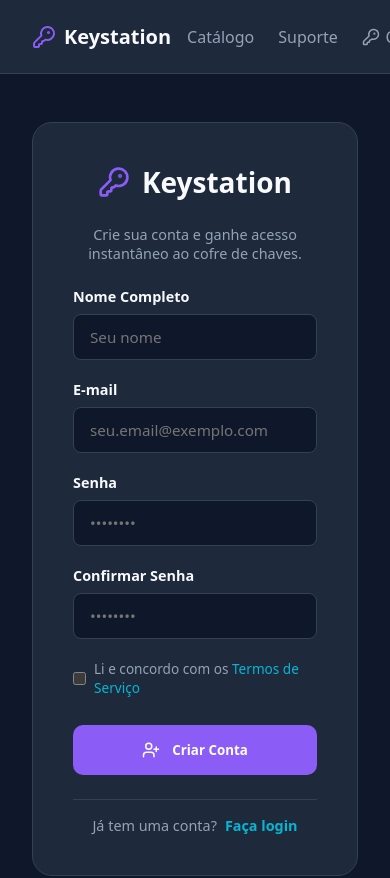
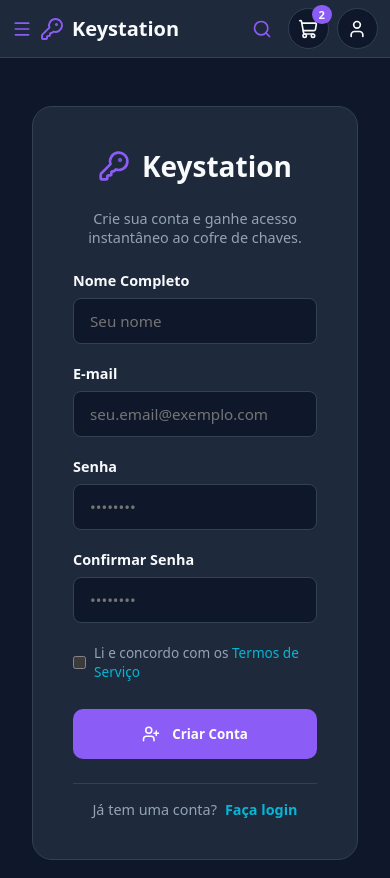
Before and after one commit to GeovanedosSantos/ecommerce-keystation, a Next.js app: page /register in a window 390 px wide. Shown: the top 878 px of the page. Built offline with nearby package versions, Linux system fonts and the light colour scheme.

Commit message:
refactor:Mudanças no header focando na acessbilidade e funcionamento mobile

```diff
--- a/src/app/globals.css
+++ b/src/app/globals.css
@@ -19,7 +19,7 @@ html {
 html,
 body {
   max-width: 100vw;
-  overflow-x: hidden;
+  overflow-x: clip;
 }
 
 body {
--- a/src/components/Header.module.css
+++ b/src/components/Header.module.css
@@ -1,3 +1,4 @@
+/* Breakpoint mobile/desktop: 768px / 769px. Manter em sincronia com o matchMedia em HeaderContent.tsx. */
 .header {
   background-color: var(--bg-surface);
   border-bottom: 1px solid var(--border-color);
@@ -5,15 +6,24 @@
   top: 0;
   z-index: 100;
   padding: 1rem 2rem;
-}
 
-.container {
-  max-width: 1280px;
-  margin: 0 auto;
   display: flex;
   align-items: center;
   justify-content: space-between;
+  gap: 1rem;
+}
+
+.wrapperLeft,
+.wrapperRight {
+  display: flex;
+  align-items: center;
   gap: 2rem;
+  flex: 1 1 0;
+  min-width: 200px;
+}
+
+.wrapperRight {
+  justify-content: flex-end;
 }
 
 .logo {
@@ -23,16 +33,25 @@
   font-size: 1.25rem;
   font-weight: 700;
   color: var(--text-main);
+  white-space: nowrap;
 }
 
 .logoIcon {
+  flex-shrink: 0;
   color: var(--primary);
 }
 
 .searchBar {
+  flex: 0 1 600px;
+  position: relative;
+  display: flex;
+  align-items: center;
+}
+
+.searchField {
+  position: relative;
   flex: 1;
-  max-width: 500px;
-  position: relative;
+  min-width: 0;
   display: flex;
   align-items: center;
 }
@@ -41,21 +60,33 @@
   position: absolute;
   left: 1rem;
   color: var(--text-secondary);
+  pointer-events: none;
 }
 
+.searchButton {
+  display: none;
+  color: var(--primary);
+  background-color: transparent;
+  border: none;
+}
+
+/* Manter 1rem: abaixo de 16px o iOS dá zoom na página ao focar o campo. */
 .searchInput {
   width: 100%;
+  appearance: none;
   background-color: var(--bg-main);
   border: 1px solid var(--border-color);
   border-radius: 9999px;
   padding: 0.75rem 1rem 0.75rem 2.75rem;
   color: var(--text-main);
   outline: none;
-  transition: border-color 0.2s;
+  transition: border-color 0.2s, box-shadow 0.2s;
+  font-size: 1rem;
 }
 
 .searchInput:focus {
   border-color: var(--primary);
+  box-shadow: 0 0 0 1px var(--primary);
 }
 
 .nav {
@@ -64,21 +95,10 @@
   gap: 1.5rem;
 }
 
-.navLink {
-  display: flex;
-  align-items: center;
-  gap: 0.35rem;
-  color: var(--text-secondary);
-  font-weight: 500;
-  transition: color 0.2s;
-}
-
-.navLink:hover {
-  color: var(--text-main);
-}
-
-.cartBtn, .userBtn {
+.cartBtn,
+.userBtn {
   position: relative;
+  flex-shrink: 0;
   background-color: var(--bg-main);
   border: 1px solid var(--border-color);
   color: var(--text-main);
@@ -87,10 +107,11 @@
   display: flex;
   align-items: center;
   justify-content: center;
-  transition: all 0.2s;
+  transition: border-color 0.2s, color 0.2s;
 }
 
-.cartBtn:hover, .userBtn:hover {
+.cartBtn:hover,
+.userBtn:hover {
   border-color: var(--primary);
   color: var(--primary);
 }
@@ -99,19 +120,123 @@
   position: absolute;
   top: -4px;
   right: -4px;
+  min-width: 1.25rem;
+  text-align: center;
   background-color: var(--primary);
-  color: white;
+  color: var(--text-main);
   font-size: 0.7rem;
   font-weight: 700;
   padding: 2px 6px;
   border-radius: 9999px;
 }
 
+.loginButton {
+  display: inline-flex;
+  align-items: center;
+  flex-shrink: 0;
+  background-color: var(--primary);
+  color: var(--text-main);
+  font-weight: 600;
+  padding: 0.6rem 1.25rem;
+  border-radius: 8px;
+  white-space: nowrap;
+  transition: background-color 0.2s;
+}
+
+.loginButton:hover {
+  background-color: var(--primary-hover);
+}
+
+.searchToggle {
+  display: none;
+}
+
+.sidebarButton {
+  display: flex;
+  flex-shrink: 0;
+  background: transparent;
+  border: none;
+  color: var(--primary);
+  transition: color 0.2s;
+}
+
+.sidebarButton:hover,
+.searchButton:hover {
+  color: var(--primary-hover);
+}
+
+.sidebarButton:focus-visible,
+.searchButton:focus-visible,
+.searchToggle:focus-visible,
+.cartBtn:focus-visible,
+.userBtn:focus-visible,
+.loginButton:focus-visible,
+.logo:focus-visible {
+  outline: 2px solid var(--primary);
+  outline-offset: 2px;
+}
+
 @media (max-width: 768px) {
   .searchBar {
     display: none;
   }
-  .container {
+
+  .searchButton {
+    display: flex;
+    flex-shrink: 0;
+    padding: 0.5rem;
+  }
+
+  .searchToggle {
+    display: flex;
+    flex-shrink: 0;
+    border: none;
+    color: var(--text-main);
+    background-color: transparent;
+    padding: 0.5rem;
+  }
+
+  .wrapperLeft,
+  .wrapperRight {
+    flex: 0 1 auto;
+    min-width: 0;
     gap: 1rem;
   }
+
+  .header {
+    padding: 0.5rem 1rem;
+  }
+
+  .searchBarOpen {
+    display: flex;
+    position: absolute;
+    inset: 0;
+    padding: 0 1rem;
+    gap: 0.5rem;
+    background-color: var(--bg-surface);
+  }
 }
+
+@media (max-width: 400px) {
+  .header {
+    gap: 0.5rem;
+    padding: 0.5rem 0.75rem;
+  }
+
+  .searchBarOpen {
+    padding: 0 0.75rem;
+    gap: 0.25rem;
+  }
+
+  .wrapperLeft,
+  .wrapperRight,
+  .nav {
+    gap: 0.5rem;
+  }
+}
+
+@media (max-width: 340px) {
+  .logoText {
+    display: none;
+  }
+}
--- a/src/components/Header.tsx
+++ b/src/components/Header.tsx
@@ -1,45 +1,43 @@
 import Link from "next/link";
-import { ShoppingCart, User, Search, KeyRound, ShieldCheck } from "lucide-react";
+import { ShoppingCart, User } from "lucide-react";
 import styles from "./Header.module.css";
+import { HeaderContent } from "./HeaderContent";
+
+function UserButtons({isLogged, cartCount}: { isLogged: boolean, cartCount: number }) {
+  if (isLogged) {
+    return (
+        <div className={styles.nav}>
+          <Link
+            href="/cart"
+            className={styles.cartBtn}
+            aria-label={cartCount > 0 ? `Carrinho, ${cartCount} ${cartCount === 1 ? "item" : "itens"}` : "Carrinho"}
+          >
+            <ShoppingCart size={20} />
+            {cartCount > 0 && <span className={styles.cartBadge} aria-hidden="true">{cartCount}</span>}
+          </Link>
+          <Link href="/account/vault" className={styles.userBtn} aria-label="Conta">
+            <User size={20} />
+          </Link>
+        </div>
+    )
+  }
+
+  return (
+    <div className={styles.nav}>
+      <Link href="/login" className={styles.loginButton}>
+        Entrar
+      </Link>
+    </div>
+  )
+}
 
 export function Header() {
+  const isLogged = true
+  const cartCount = 2
+
   return (
     <header className={styles.header}>
-      <div className={styles.container}>
-        <Link href="/" className={styles.logo}>
-          <KeyRound className={styles.logoIcon} />
-          <span>Keystation</span>
-        </Link>
-
-        <div className={styles.searchBar}>
-          <Search className={styles.searchIcon} />
-          <input
-            type="text"
-            placeholder="Buscar jogos, desenvolvedoras..."
-            className={styles.searchInput}
-          />
-        </div>
-
-        <nav className={styles.nav}>
-          <Link href="/catalog" className={styles.navLink}>
-            Catálogo
-          </Link>
-          <Link href="/support" className={styles.navLink}>
-            Suporte
-          </Link>
-          <Link href="/account/vault" className={styles.navLink}>
-            <KeyRound size={18} />
-            <span>Cofre</span>
-          </Link>
-          <Link href="/cart" className={styles.cartBtn} aria-label="Carrinho">
-            <ShoppingCart size={20} />
-            <span className={styles.cartBadge}>2</span>
-          </Link>
-          <Link href="/login" className={styles.userBtn} aria-label="Conta">
-            <User size={20} />
-          </Link>
-        </nav>
-      </div>
+      <HeaderContent userButtons={<UserButtons isLogged={isLogged} cartCount={cartCount} />} />
     </header>
   );
 }
--- /dev/null
+++ b/src/components/HeaderContent.tsx
@@ -0,0 +1,100 @@
+'use client'
+import Form from "next/form";
+import Link from "next/link";
+import { usePathname } from "next/navigation";
+import { Search, KeyRound, Menu, ChevronLeft } from "lucide-react";
+import styles from "./Header.module.css";
+import { useEffect, useRef, useState, type KeyboardEvent, type ReactNode } from "react";
+import { flushSync } from "react-dom";
+
+const SEARCH_ID = "header-search";
+
+export function HeaderContent({ userButtons }: { userButtons: ReactNode }) {
+  const pathname = usePathname()
+  const [isOpen, setOpen] = useState(false)
+  const [lastPathname, setLastPathname] = useState(pathname)
+  const inputRef = useRef<HTMLInputElement>(null)
+  const openButtonRef = useRef<HTMLButtonElement>(null)
+
+  if (pathname !== lastPathname) {
+    setLastPathname(pathname)
+    setOpen(false)
+  }
+
+  // Os itens atrás do overlay ficam inert, então ele não pode continuar aberto no desktop.
+  useEffect(() => {
+    // Mesmo breakpoint do Header.module.css (max-width: 768px).
+    const desktop = window.matchMedia("(min-width: 769px)")
+    const closeOnDesktop = () => {
+      if (desktop.matches) setOpen(false)
+    }
+
+    desktop.addEventListener("change", closeOnDesktop)
+    return () => desktop.removeEventListener("change", closeOnDesktop)
+  }, [])
+
+  // O input só pode receber foco depois de sair do display: none, e o iOS só abre
+  // o teclado se o focus() acontecer durante o clique. Por isso o flushSync.
+  function openSearch() {
+    flushSync(() => setOpen(true))
+    inputRef.current?.focus()
+  }
+
+  function closeSearch() {
+    flushSync(() => setOpen(false))
+    openButtonRef.current?.focus()
+  }
+
+  function handleSearchKeyDown(event: KeyboardEvent<HTMLFormElement>) {
+    if (event.key === "Escape" && isOpen) closeSearch()
+  }
+
+  return (
+    <>
+      <div className={styles.wrapperLeft} inert={isOpen}>
+        <button type="button" className={styles.sidebarButton} aria-label="Abrir Barra Lateral">
+          <Menu size={20} />
+        </button>
+        <Link href="/" className={styles.logo} aria-label="Keystation">
+          <KeyRound className={styles.logoIcon} />
+          <span className={styles.logoText}>Keystation</span>
+        </Link>
+      </div>
+
+      <Form
+        action="/catalog"
+        role="search"
+        id={SEARCH_ID}
+        className={`${styles.searchBar} ${isOpen ? styles.searchBarOpen : ''}`}
+        onKeyDown={handleSearchKeyDown}
+        onSubmit={() => setOpen(false)}
+      >
+        <button type="button" className={styles.searchToggle} aria-label="Voltar"
+          onClick={closeSearch}>
+          <ChevronLeft size={20} />
+        </button>
+        <div className={styles.searchField}>
+          <Search className={styles.searchIcon} size={20}/>
+          <input
+            ref={inputRef}
+            type="search"
+            name="q"
+            placeholder="Buscar jogos, desenvolvedoras..."
+            aria-label="Buscar jogos e desenvolvedoras"
+            autoComplete="off"
+            enterKeyHint="search"
+            className={styles.searchInput}
+          />
+        </div>
+      </Form>
+
+      <div className={styles.wrapperRight} inert={isOpen}>
+        <button ref={openButtonRef} type="button" className={styles.searchButton} aria-label="Abrir Busca"
+          aria-expanded={isOpen} aria-controls={SEARCH_ID} onClick={openSearch}>
+          <Search size={20} />
+        </button>
+        {userButtons}
+      </div>
+    </>
+  );
+}
```
